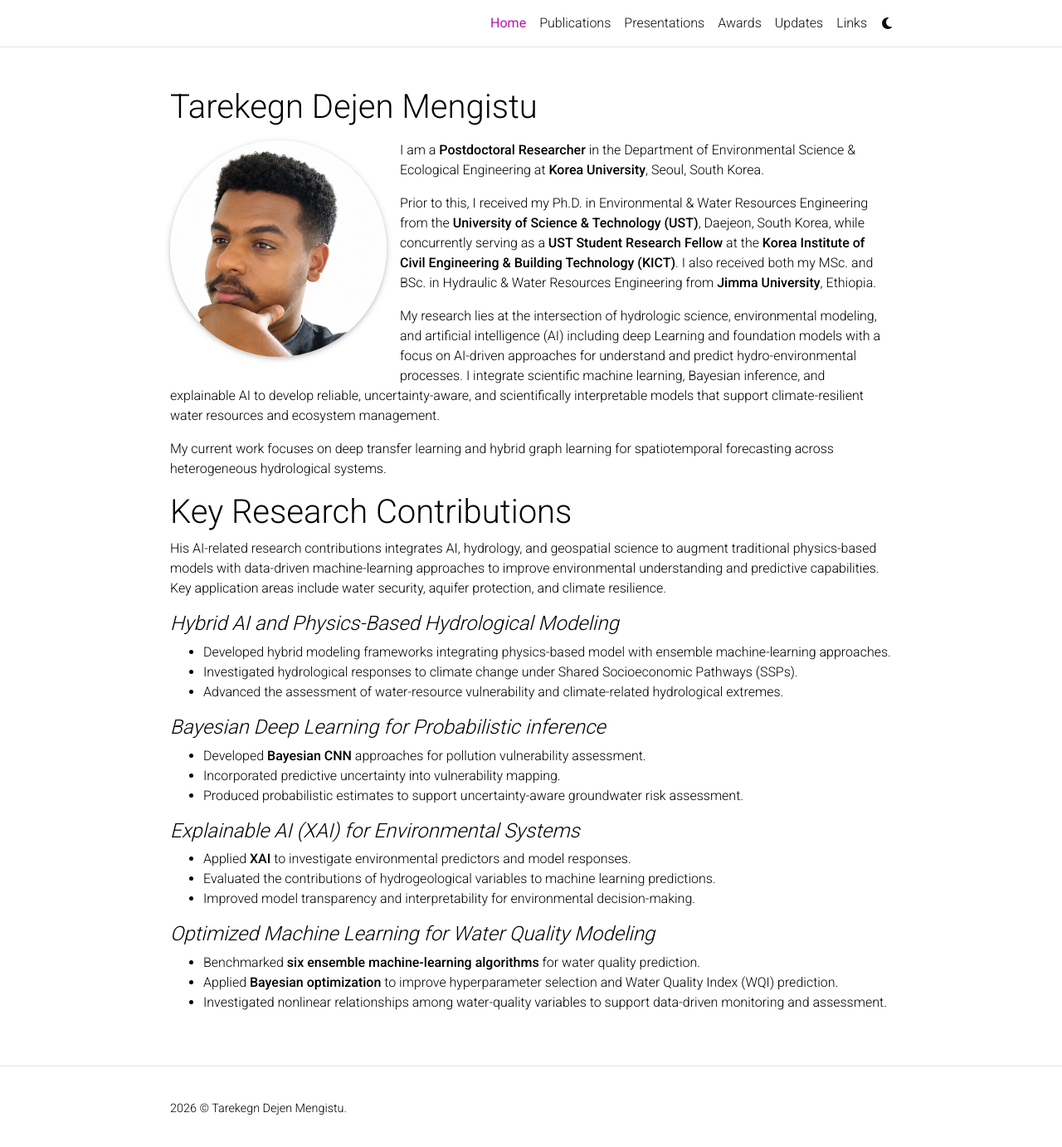
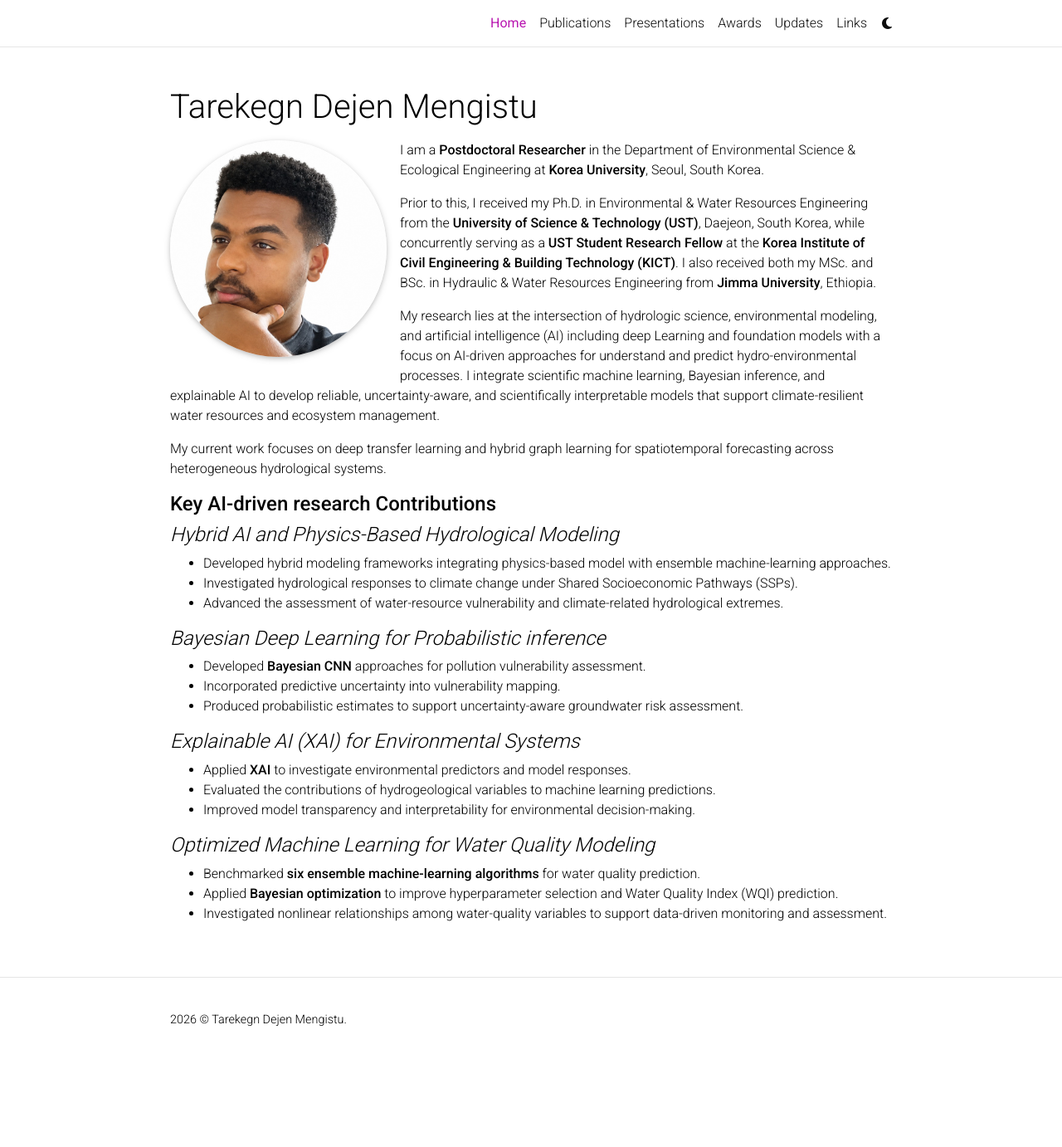
Before and after one commit to tdmengistu/tdmengistu.github.io, a Jekyll site: the page built from _pages/about.md, in a window 1280 px wide and 1387 px high. Shown: the top 1382 px of the window at 83% size. Built offline with Jekyll 4.4.1, drawn with Linux system fonts in a browser that asks for light colours; a style sheet for code colours, icons or effects is not loaded.

Commit message:
Update about.md

```diff
--- a/_pages/about.md
+++ b/_pages/about.md
@@ -23,9 +23,7 @@ My current work focuses on deep transfer learning and hybrid graph learning for
 
 
 
-# Key Research Contributions
-
-His AI-related research contributions  integrates AI, hydrology, and geospatial science to augment traditional physics-based models with data-driven machine-learning approaches to improve environmental understanding and predictive capabilities. Key application areas include water security, aquifer protection, and climate resilience.
+#### **Key AI-driven research Contributions**
 
 #### *Hybrid AI and Physics-Based Hydrological Modeling*
 
```
